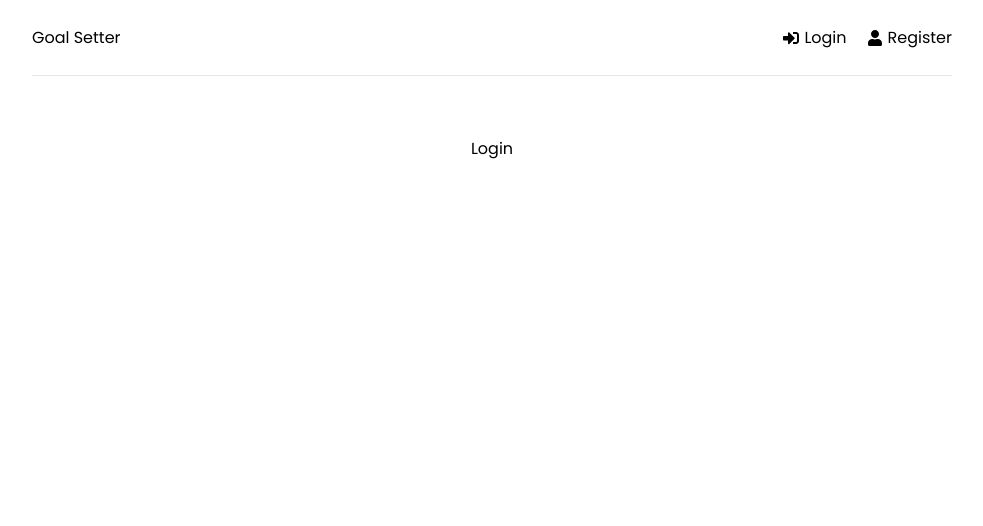
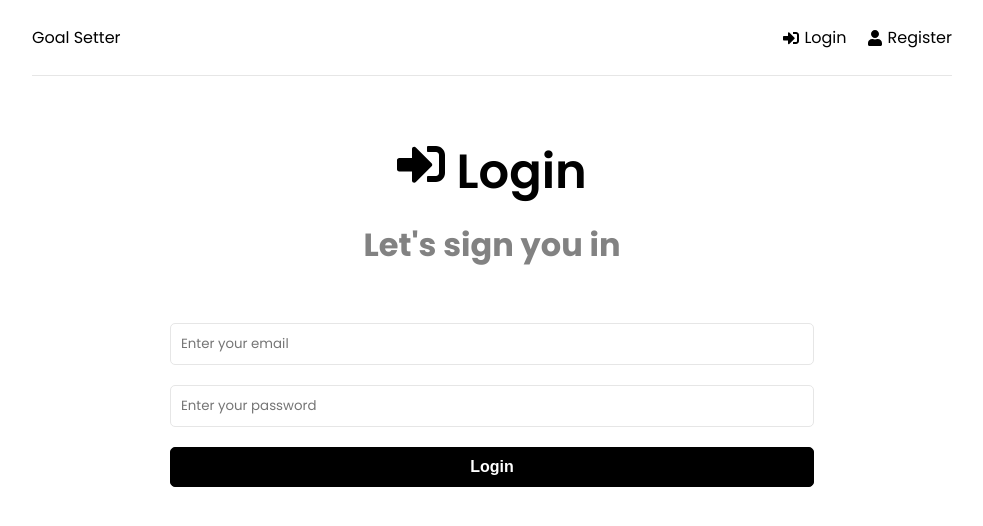
Before and after one commit to davidamebley/mern-goal-setter-app, a React (Create React App) app in the folder frontend/: page /login in a window 1280 px wide. Shown: the top 526 px of the page, without its empty margins (148-1131 px from the left). Built offline with nearby package versions, Linux system fonts and the light colour scheme.

Commit message:
Set up initial Login Page structure

```diff
--- a/frontend/src/pages/Login.jsx
+++ b/frontend/src/pages/Login.jsx
@@ -1,8 +1,52 @@
-import React from 'react'
+import { useState, useEffect } from 'react';
+import { FaSignInAlt } from 'react-icons/fa';
 
 const Login = () => {
+    const [formData, setFormData] = useState({
+        email: '',
+        password: ''
+    });
+
+    const { email, password } = formData;
+
+    const onChange = (e) => {
+        setFormData((prevState) => ({
+            // We are setting the form data to an object
+            ...prevState,   // we destructure/get all fields in the form
+            [e.target.name]: e.target.value
+        }));
+    };
+
+    const onSubmit = (e) => {
+        e.preventDefault();
+    }
+
+
   return (
-    <div>Login</div>
+    <>
+        <section className='heading'>
+            <h1>
+                <FaSignInAlt /> Login
+            </h1>
+            <p>Let's sign you in</p>
+        </section>
+
+        <section className="form">
+            <form action="" method="post" onSubmit={onSubmit}>
+                <div className="form-group">
+                    <input type="email" className="form-control" id='email' name='email' value={email} placeholder='Enter your email' onChange={onChange} />
+                </div>
+                <div className="form-group">
+                    <input type="password" className="form-control" id='password' name='password' value={password} placeholder='Enter your password' onChange={onChange} />
+                </div>
+                <div className="form-group">
+                    <button type="submit" className='btn btn-block'>
+                        Login
+                    </button>
+                </div>
+            </form>
+        </section>
+    </>
   )
 }
 
```
